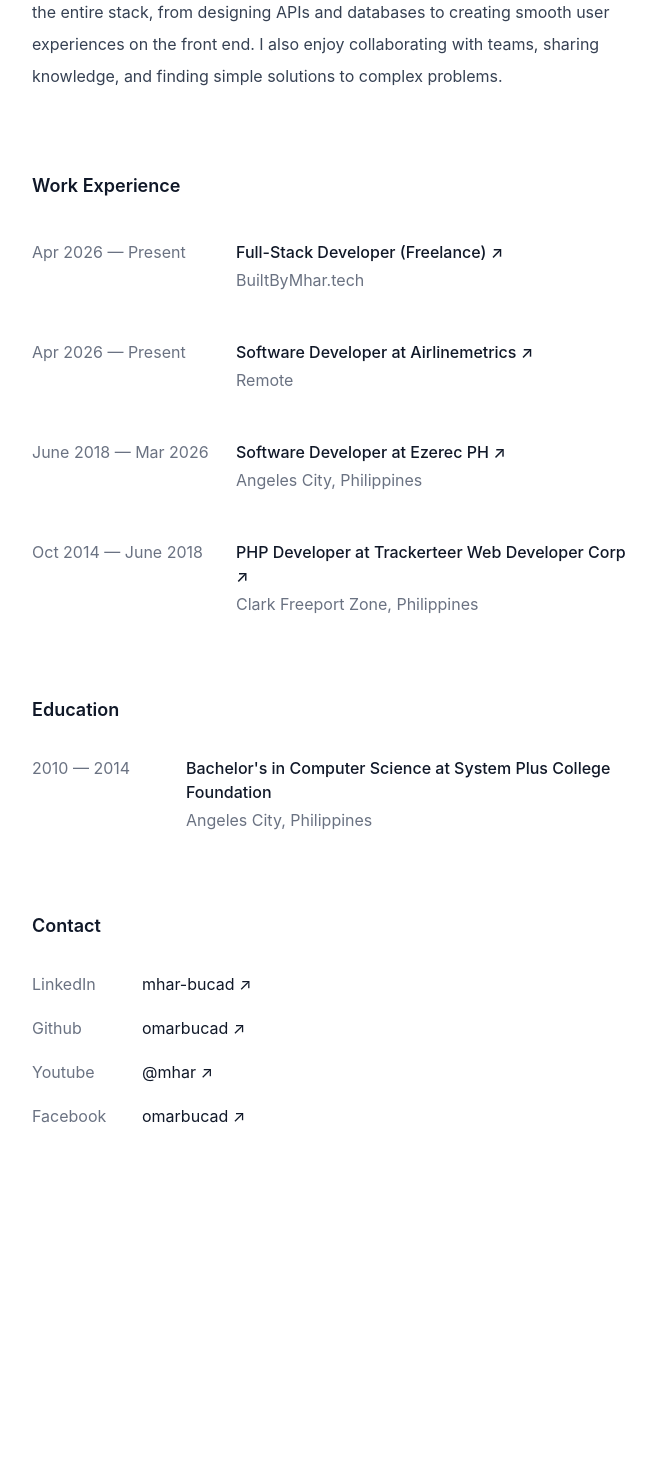
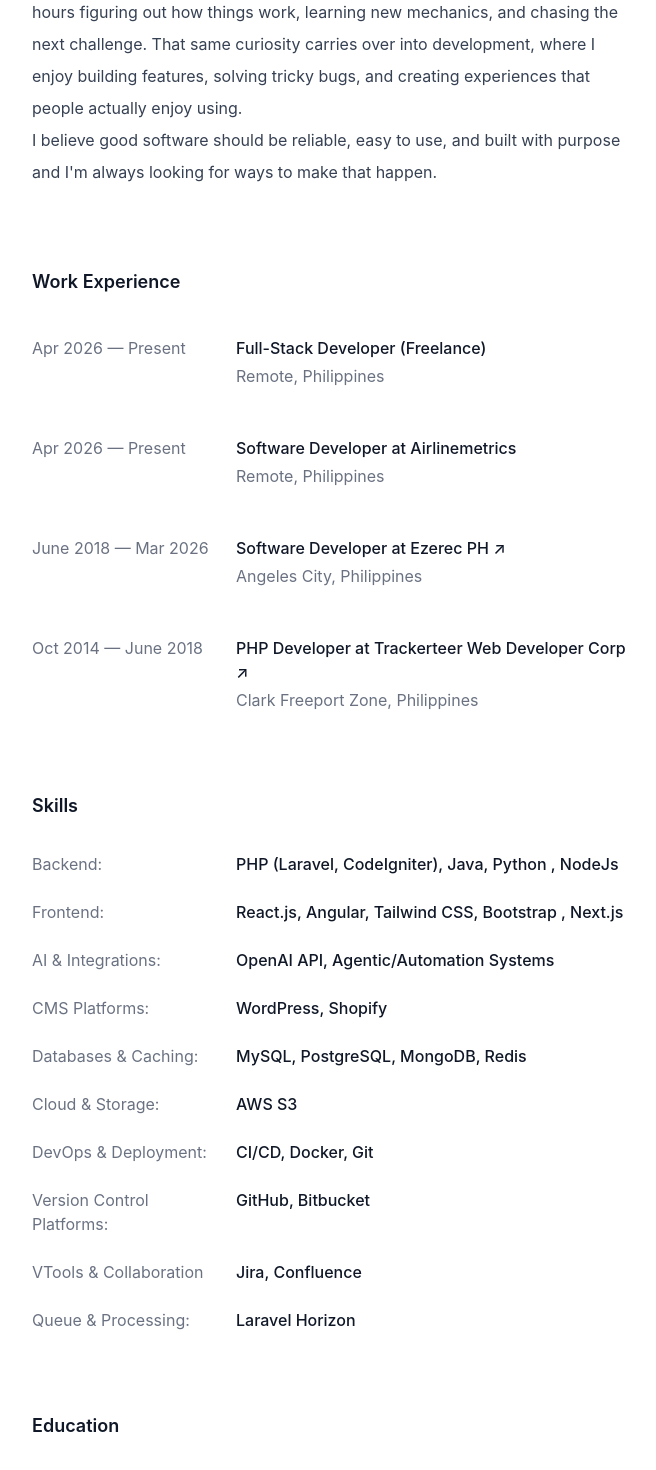
Before and after one commit to omarbucad/builthbymhar, a Next.js app: page / in a window 1280 px wide. Shown: the part 420-1890 px from the top of the page, without its empty margins (304-960 px from the left). Before the commit the page ends 1724 px from the top, so only its background shows below. Built offline with nearby package versions, Linux system fonts and the light colour scheme.

Commit message:
added skills section

```diff
--- a/app/layout.tsx
+++ b/app/layout.tsx
@@ -7,7 +7,7 @@
 
   title: "Romar Bucad | Senior Full-Stack Developer",
   description:
-      "Experienced Full-Stack Developer specializing in Laravel, React, Angular, PHP, TypeScript, and modern web application development.",
+      "Freelance web developer specializing in Laravel, WordPress, Tailwind CSS, and custom web applications. Helping businesses build fast, modern, responsive websites.",
   keywords: [
     "Romar Bucad",
     "Full Stack Developer",
@@ -18,6 +18,7 @@
     "PHP Developer",
     "Next.js Developer",
     "Freelance Developer Philippines",
+      "Freelance Web Developer in the Philippines | Laravel, WordPress & React - Built by Mhar"
   ],
   icons: {
     icon: "/favicon.png",
--- a/app/page.tsx
+++ b/app/page.tsx
@@ -5,6 +5,7 @@
 import Projects from "@/component/projects";
 import Education from "@/component/education";
 import Contact from "@/component/contact";
+import Skills from "@/component/skills";
 
 export default function Home() {
   return <>
@@ -12,6 +13,7 @@
     <About />
     <Experience />
     {/*<Projects />*/}
+    <Skills />
     <Education />
     <Contact />
   </>;
--- a/component/about.tsx
+++ b/component/about.tsx
@@ -8,9 +8,20 @@
             </h2>
 
             <p className="leading-8 text-gray-700">
-                I'm a Full Stack Developer who enjoys building useful, reliable software and solving real-world problems with code. Over the years, I've worked with Laravel, React, Angular, and other modern web technologies to develop new features, improve performance, and modernize existing applications. I like working across the entire stack, from designing APIs and databases to creating smooth user experiences on the front end. I also enjoy collaborating with teams, sharing knowledge, and finding simple solutions to complex problems.
+                Hey, I'm a Full Stack Developer who loves turning ideas into working applications. I work with technologies like Laravel, React, Angular, and whatever tools get the job done best.
+
+            </p>
+
+            <p className="leading-8 text-gray-700">
+
+                Outside of tech, I'm into gaming and anime, so I'm no stranger to spending hours figuring out how things work, learning new mechanics, and chasing the next challenge. That same curiosity carries over into development, where I enjoy building features, solving tricky bugs, and creating experiences that people actually enjoy using.
+
+            </p>
+
+            <p className="leading-8 text-gray-700">
 
 
+                I believe good software should be reliable, easy to use, and built with purpose and I'm always looking for ways to make that happen.
             </p>
 
         </section>
--- a/component/education.tsx
+++ b/component/education.tsx
@@ -10,7 +10,7 @@
 
 
 
-                <div className="grid grid-cols-[130px_1fr] gap-6">
+                <div className="grid grid-cols-[180px_1fr] gap-6">
 
                     <div className="text-gray-500">
                         2010 — 2014
--- a/component/experience.tsx
+++ b/component/experience.tsx
@@ -17,11 +17,11 @@
                     <div>
 
                         <h3 className="font-medium">
-                            Full-Stack Developer (Freelance) ↗
+                            Full-Stack Developer (Freelance)
                         </h3>
 
                         <p className="text-gray-500 mt-1">
-                            BuiltByMhar.tech
+                            Remote, Philippines
                         </p>
 
                     </div>
@@ -37,11 +37,11 @@
                     <div>
 
                         <h3 className="font-medium">
-                            Software Developer at Airlinemetrics ↗
+                            Software Developer at Airlinemetrics
                         </h3>
 
                         <p className="text-gray-500 mt-1">
-                            Remote
+                            Remote, Philippines
                         </p>
 
                     </div>
--- a/component/profile.tsx
+++ b/component/profile.tsx
@@ -6,11 +6,6 @@
 
             <Image src="/profile.png" alt="Romar Bucad" width={100} height={100} className="w-20 h-20 rounded-full object-cover"/>
 
-            {/*<img*/}
-            {/*    src="https://placehold.co/90x90"*/}
-            {/*    className="w-20 h-20 rounded-full object-cover"*/}
-            {/*/>*/}
-
             <div>
 
                 <h1 className="text-3xl font-semibold">
@@ -18,11 +13,15 @@
                 </h1>
 
                 <p className="text-gray-500 mt-1">
-                    Full-Stack Developer | Laravel, React & Angular
+                     Web Developer in the Philippines | Laravel, WordPress & React
                 </p>
 
+                <span className="inline-block mt-2 bg-gray-100 rounded-full px-3 py-1 mr-2 text-sm text-gray-600">
+                    hello@builtbymhar.tech
+                </span>
+
                 <span className="inline-block mt-2 bg-gray-100 rounded-full px-3 py-1 text-sm text-gray-600">
-                    Builtbymhar.tech
+                    omarbucad@gmail.com
                 </span>
 
             </div>
--- a/component/projects.tsx
+++ b/component/projects.tsx
@@ -9,9 +9,11 @@
             <div className="space-y-8">
 
                 <div className="grid grid-cols-[130px_1fr] gap-6">
-                    <div className="text-gray-500">2021</div>
+                    <div className="text-gray-500">2018 - present</div>
                     <div>
-                        <h3 className="font-medium">Nature walks ↗</h3>
+                        <h3 className="font-medium">
+                            <a href={"https://airlinemetrics.com/"}>Airlinemetrics ↗</a>
+                        </h3>
                     </div>
                 </div>
 
--- /dev/null
+++ b/component/skills.tsx
@@ -0,0 +1,150 @@
+import Image from "next/image";
+
+export default function Skills() {
+    return <>
+        <section className="mt-20">
+
+            <h2 className="font-semibold text-lg mb-8">
+                Skills
+            </h2>
+
+            <div className="space-y-10">
+
+
+
+                <div className="grid grid-cols-[180px_1fr] gap-6">
+
+                    <div className="text-gray-500">
+                        Backend:
+                    </div>
+
+                    <div>
+
+                        <h3 className="font-medium">
+                            PHP (Laravel, CodeIgniter), Java, Python , NodeJs
+                        </h3>
+
+                    </div>
+
+                    <div className="text-gray-500">
+                        Frontend:
+                    </div>
+
+                    <div>
+
+                        <h3 className="font-medium">
+                            React.js, Angular, Tailwind CSS, Bootstrap , Next.js
+                        </h3>
+
+                    </div>
+
+                    <div className="text-gray-500">
+                        AI & Integrations:
+                    </div>
+
+                    <div>
+
+                        <h3 className="font-medium">
+                            OpenAI API, Agentic/Automation Systems
+                        </h3>
+
+                    </div>
+
+
+                    <div className="text-gray-500">
+                        CMS Platforms:
+                    </div>
+
+                    <div>
+
+                        <h3 className="font-medium">
+                            WordPress, Shopify
+                        </h3>
+
+                    </div>
+
+
+                    <div className="text-gray-500">
+                        Databases & Caching:
+                    </div>
+
+                    <div>
+
+                        <h3 className="font-medium">
+                            MySQL, PostgreSQL, MongoDB, Redis
+                        </h3>
+
+                    </div>
+
+
+                    <div className="text-gray-500">
+                        Cloud & Storage:
+                    </div>
+
+                    <div>
+
+                        <h3 className="font-medium">
+                            AWS S3
+                        </h3>
+
+                    </div>
+
+
+                    <div className="text-gray-500">
+                        DevOps & Deployment:
+                    </div>
+
+                    <div>
+
+                        <h3 className="font-medium">
+                            CI/CD, Docker, Git
+                        </h3>
+
+                    </div>
+
+
+                    <div className="text-gray-500">
+                        Version Control Platforms:
+                    </div>
+
+                    <div>
+
+                        <h3 className="font-medium">
+                            GitHub, Bitbucket
+                        </h3>
+
+                    </div>
+
+                    <div className="text-gray-500">
+                        VTools & Collaboration
+                    </div>
+
+                    <div>
+
+                        <h3 className="font-medium">
+                            Jira, Confluence
+                        </h3>
+
+                    </div>
+
+                    <div className="text-gray-500">
+                        Queue & Processing:
+                    </div>
+
+                    <div>
+
+                        <h3 className="font-medium">
+                            Laravel Horizon
+                        </h3>
+
+                    </div>
+
+
+                </div>
+
+            </div>
+
+        </section>
+
+    </>
+}
```
